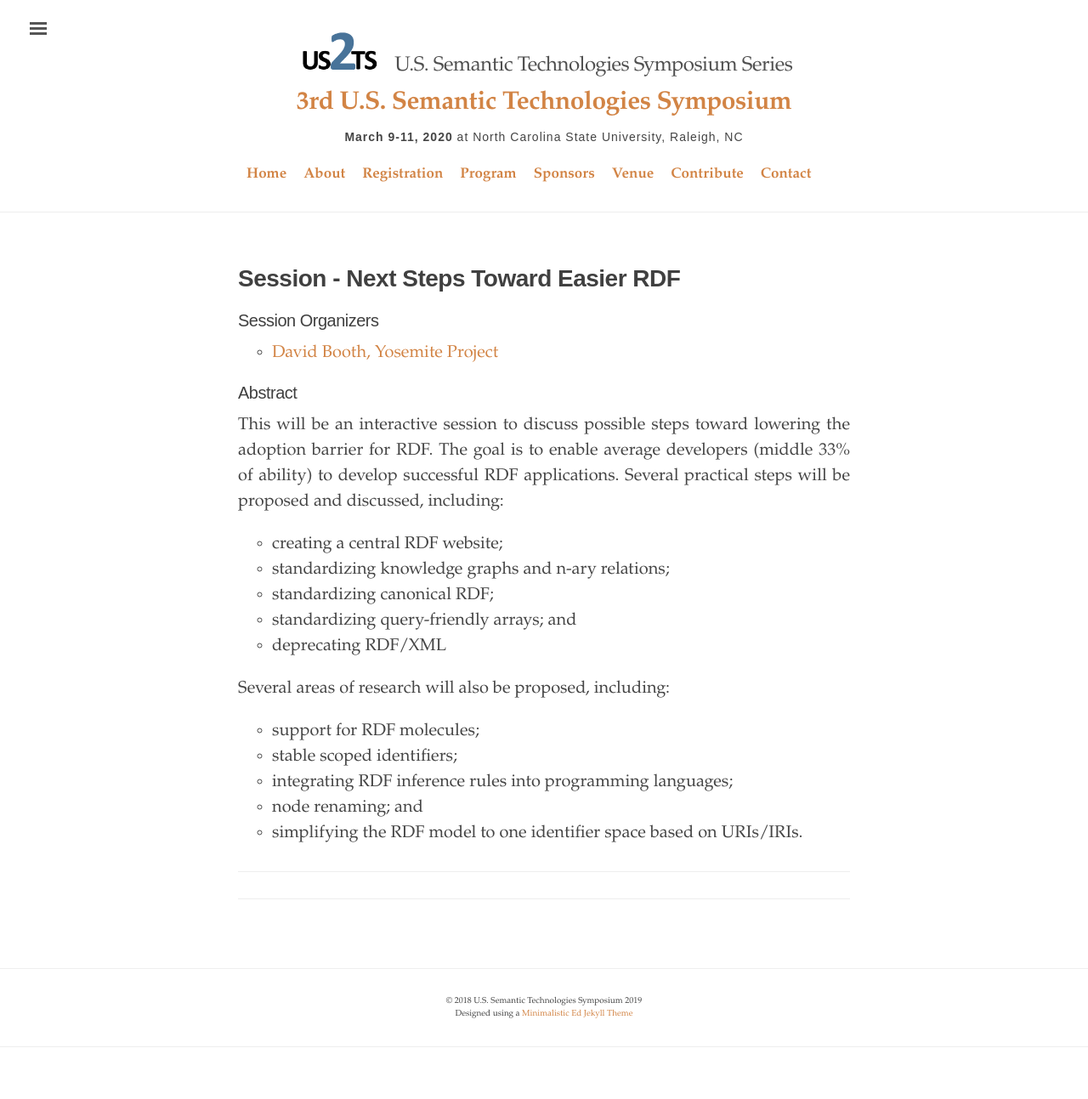
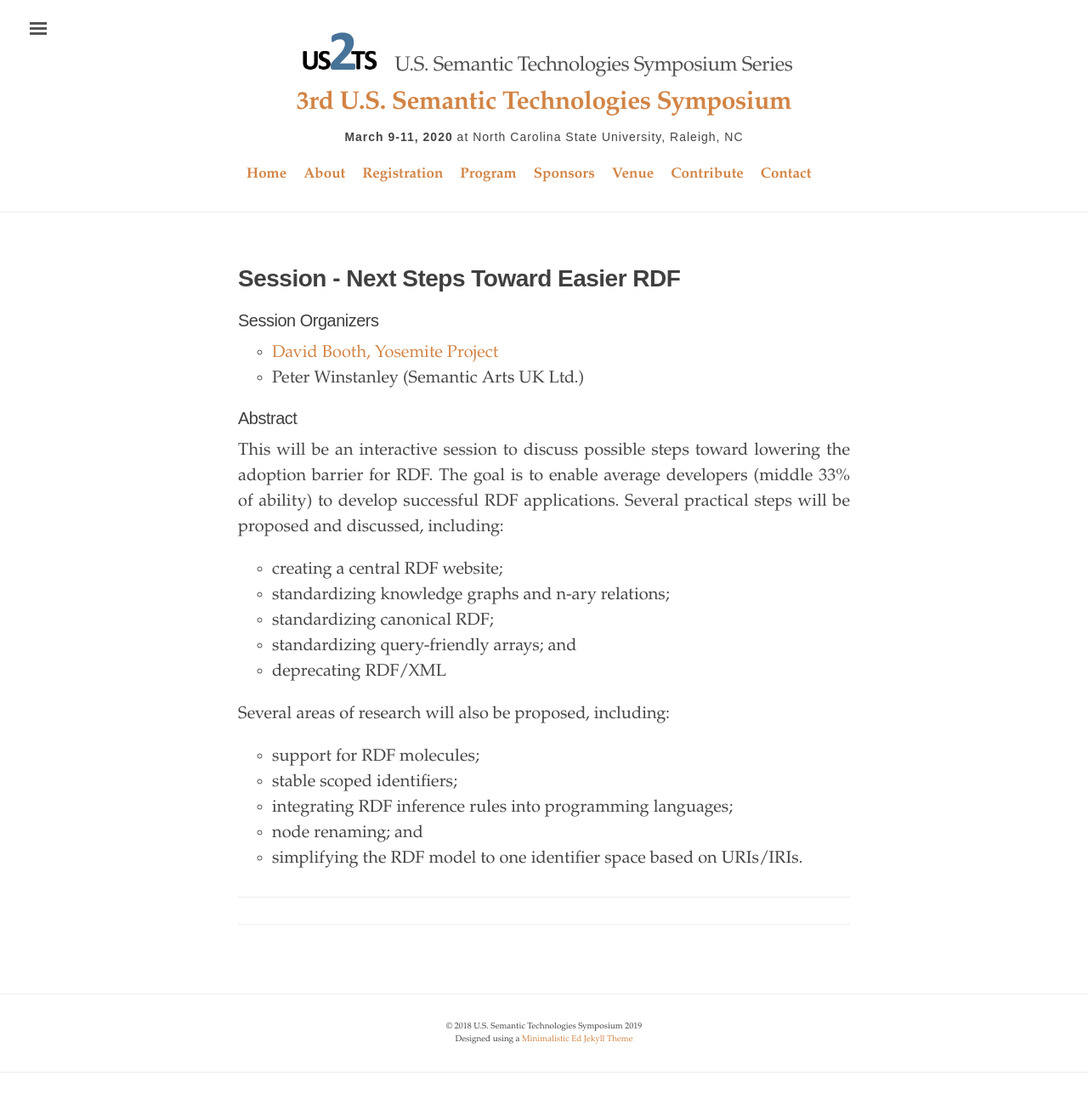
Before and after one commit to us2ts/us2ts.github.io, a Jekyll site: the page built from pages/program-easier-rdf.md, in a window 1280 px wide. Shown: the whole page at 85% size. Built offline with Jekyll 4.4.1, drawn with Linux system fonts in a browser that asks for light colours; comment, search, counter and statistics services are not loaded; before the commit the page ends 1263 px from its top, so only the background shows below that.

Commit message:
Adds co-organizer for Easy-RDF session page

```diff
--- a/pages/program-easier-rdf.md
+++ b/pages/program-easier-rdf.md
@@ -11,6 +11,7 @@ order: 5
 
 #### Session Organizers
 - [David Booth, Yosemite Project](http://dbooth.org/)
+- Peter Winstanley (Semantic Arts UK Ltd.)
 
 #### Abstract
 
```
